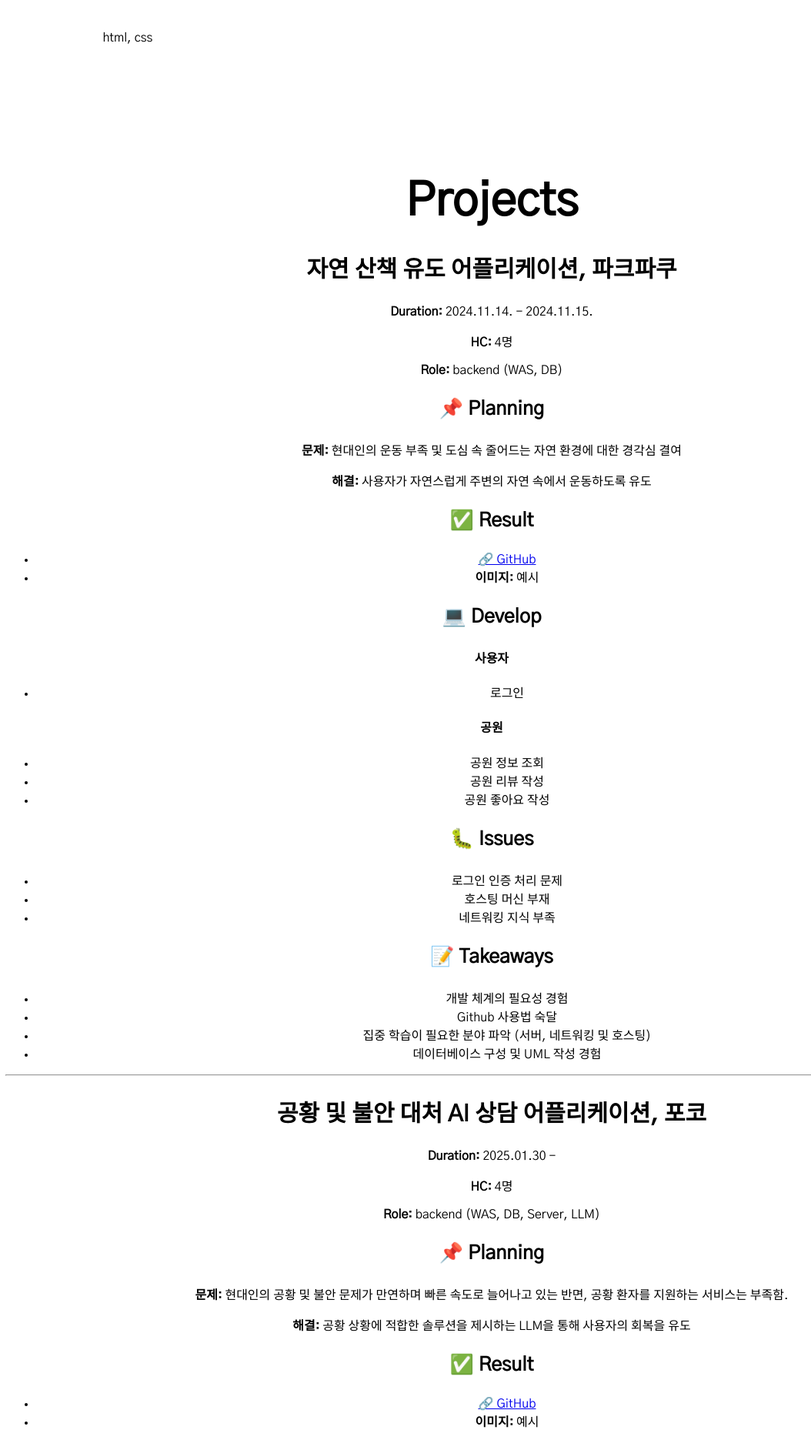
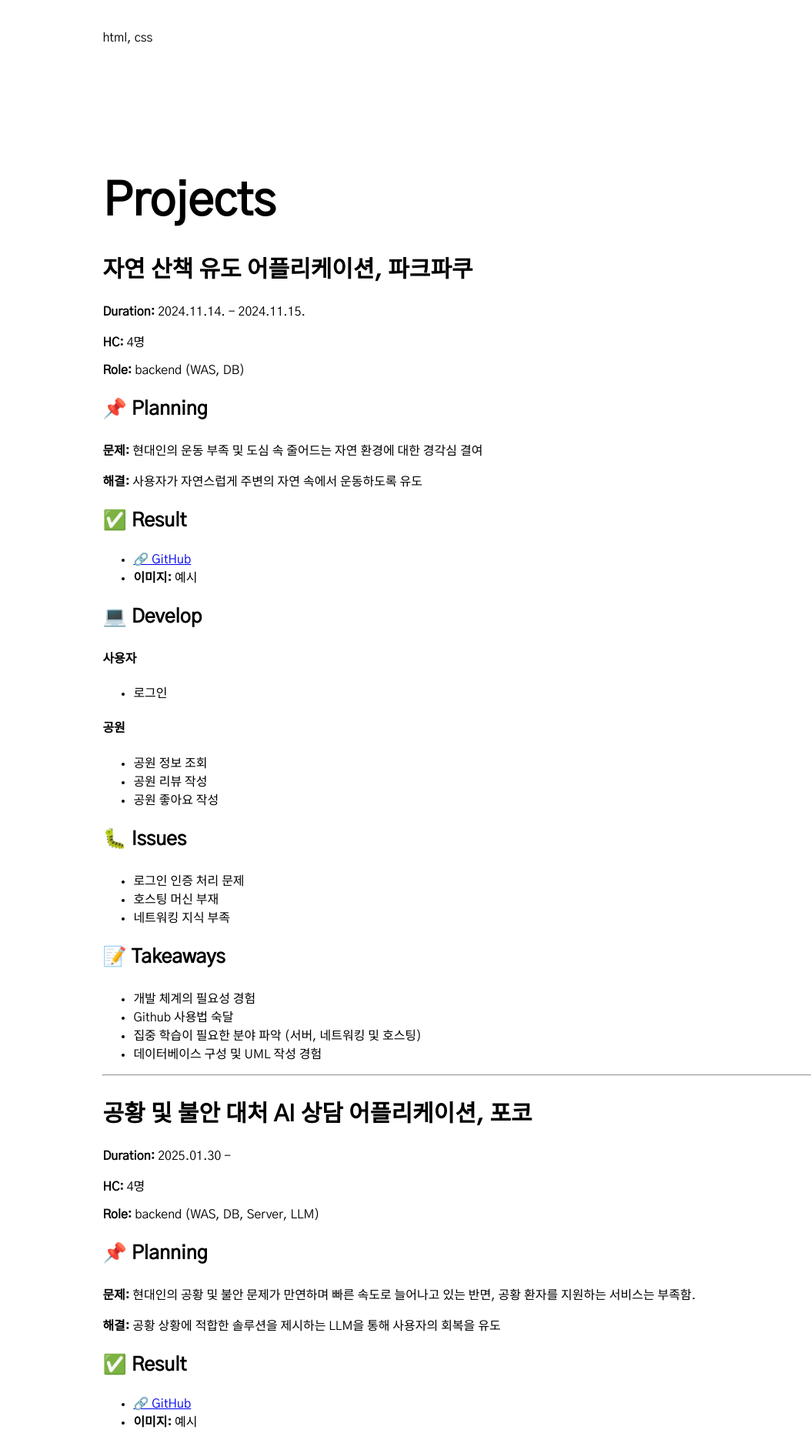
Before and after one commit to Jiseong02/Jiseong02.github.io, a Jekyll site: the page built from index.md, in a window 1280 px wide. Shown: the part 1289-3173 px from the top of the page at 77% size, without its empty margins (1-1055 px from the left). Built offline with Jekyll 4.4.1, drawn with Linux system fonts in a browser that asks for light colours.

Commit message:
Update projects.html

```diff
--- a/_includes/projects.html
+++ b/_includes/projects.html
@@ -1,4 +1,4 @@
-<section class="projects">
+<section id="projects" class="part_container">
   <h1>Projects</h1>
 
   {% for project in site.data.projects %}
```
